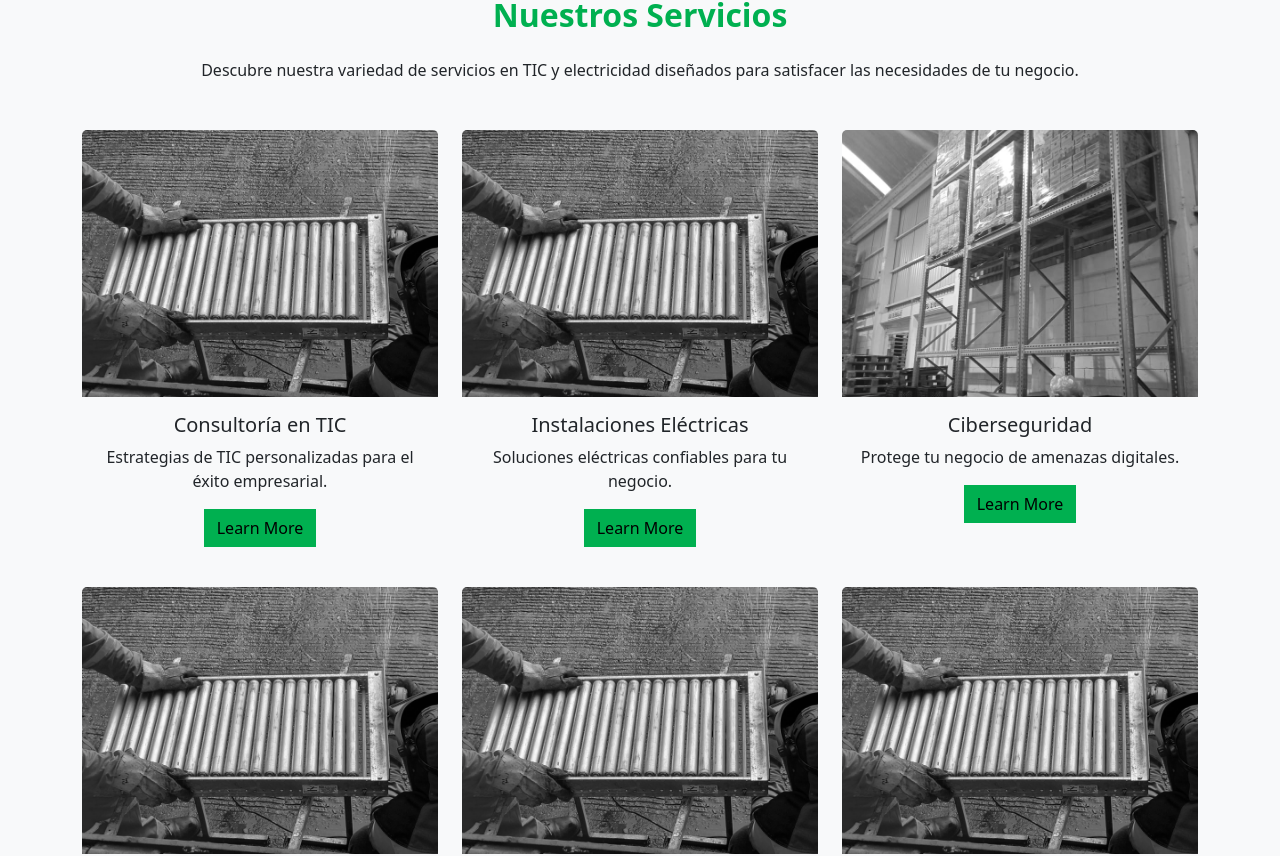
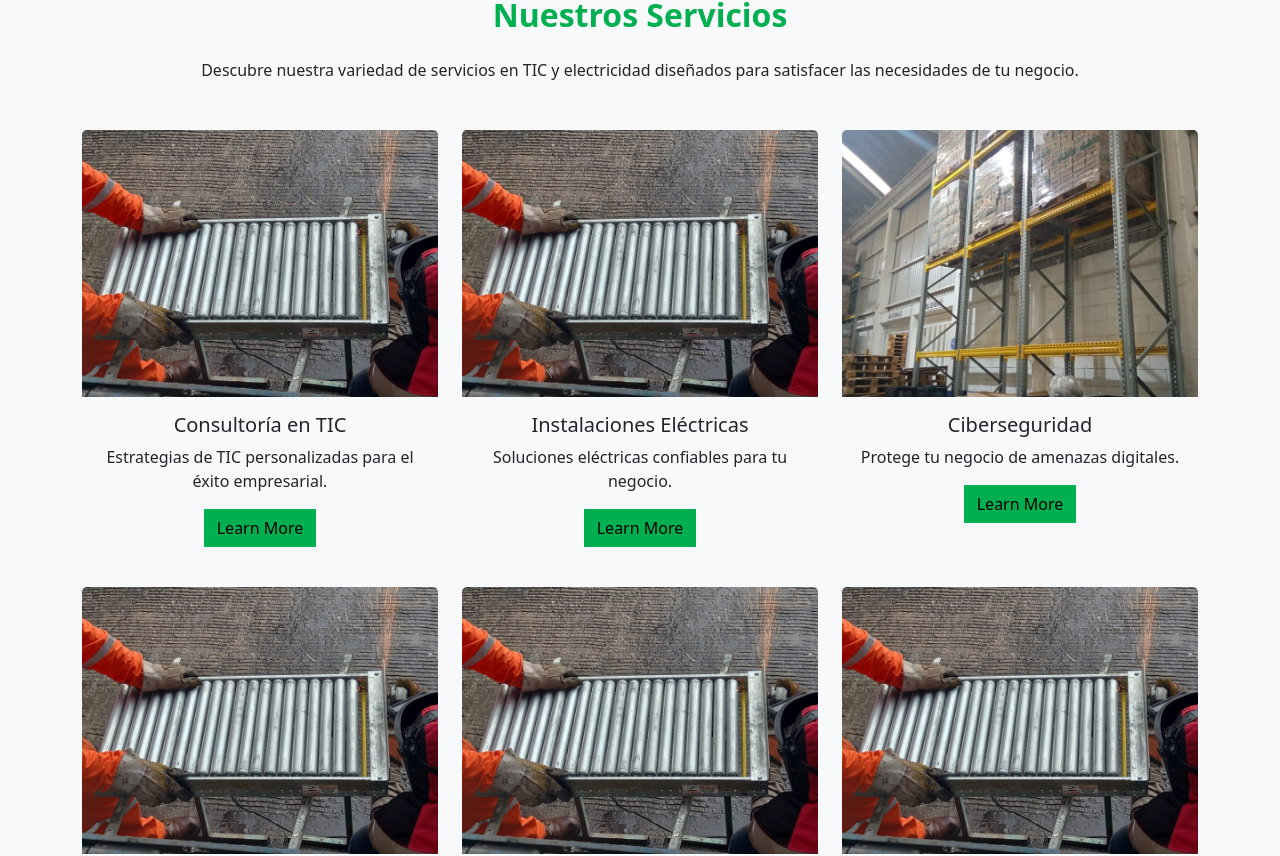
Before and after one commit to alainGonzalez-11/eth_website, a React (Vite) app: page / in a window 1280 px wide. Shown: the part 852-1708 px from the top of the page. Built offline with nearby package versions, Linux system fonts and the light colour scheme.

Commit message:
Solved issue zoom in cards

```diff
--- a/src/components/home/AutoplayCarousel.jsx
+++ b/src/components/home/AutoplayCarousel.jsx
@@ -39,11 +39,11 @@ export default function AutoplayCarousel({ images, name, reference }) {
             animation-play-state: paused;
           }
 
-          .carousel-item img {
+          .carousel-track img {
             transition: transform 0.5s ease;
           }
 
-          .carousel-item:hover img {
+          .carousel-track:hover img {
             transform: scale(1.1);
           }
         `}
--- a/src/components/home/ServiceCard.jsx
+++ b/src/components/home/ServiceCard.jsx
@@ -1,37 +1,63 @@
-import { useState } from 'react';
+import { useState } from 'react'
 
 const ServiceCard = ({ image, name, description, link }) => {
-  const [imgSrc, setImgSrc] = useState(image);
-  const placeholderImage = '/path-to-placeholder-image.jpg';
+  const [imgSrc, setImgSrc] = useState(image)
+  const placeholderImage = '/path-to-placeholder-image.jpg'
 
   return (
-    <div className="col-md-4 col-sm-6 mb-4">
-      <div className="card h-100 bg-transparent border-0">
+    <div className='col-md-4 col-sm-6 mb-4'>
+      <div className='card h-100 bg-transparent border-0'>
         {/* Aspect Ratio Wrapper with Grayscale Transition */}
-        <a href={link} className="d-block ratio ratio-4x3" style={{ overflow: 'hidden' }}>
+
+
+        <a
+          href={link}
+          className='d-block ratio ratio-4x3 position-relative'
+          style={{ overflow: 'hidden' }}
+        >
           <img
             src={imgSrc}
-            className="card-img-top object-fit-cover"
+            className='card-img-top object-fit-cover'
             alt={name}
             onError={() => setImgSrc(placeholderImage)}
             style={{
-              filter: 'grayscale(100%)',
-              transition: 'filter 0.5s ease',
+              transition: 'transform 0.5s ease'
             }}
-            onMouseOver={(e) => (e.target.style.filter = 'grayscale(0%)')}
-            onMouseOut={(e) => (e.target.style.filter = 'grayscale(100%)')}
+            onMouseOver={e => {
+              e.target.style.transform = 'scale(1.05)'
+            }}
+            onMouseOut={e => {
+              e.target.style.transform = 'scale(1)'
+            }}
           />
+          <div
+            className='position-absolute top-0 start-0 w-100 h-100'
+            style={{
+              background:
+                'linear-gradient(to bottom, rgba(0,0,0,0.3), rgba(0,0,0,0.8))',
+              opacity: 0,
+              transition: 'opacity 0.5s ease',
+              display: 'flex',
+              alignItems: 'center',
+              justifyContent: 'center'
+            }}
+            onMouseOver={e => (e.currentTarget.style.opacity = 1)}
+            onMouseOut={e => (e.currentTarget.style.opacity = 0)}
+          >
+            <span className='text-white fw-bold'>Learn More</span>
+          </div>
         </a>
-        <div className="card-body text-center">
-          <h5 className="card-title">{name}</h5>
-          <p className="card-text">{description}</p>
-          <a href={link} className="btn btn-primary rounded-0">
+
+        <div className='card-body text-center'>
+          <h5 className='card-title'>{name}</h5>
+          <p className='card-text'>{description}</p>
+          <a href={link} className='btn btn-primary rounded-0'>
             Learn More
           </a>
         </div>
       </div>
     </div>
-  );
-};
+  )
+}
 
-export default ServiceCard;
+export default ServiceCard
```
Also changed, not shown: src/components/home/ServiceCard1.jsx (added).
